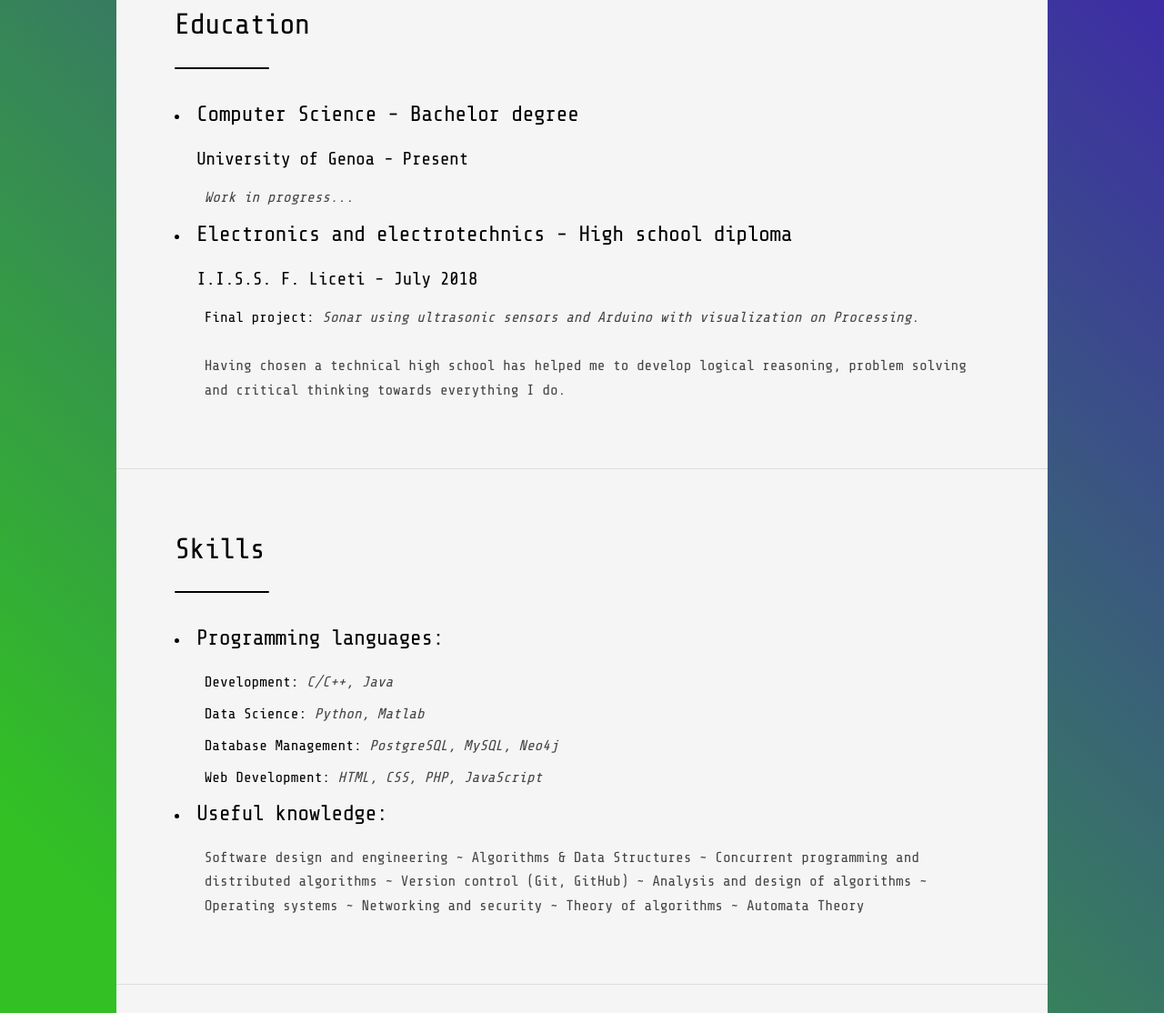
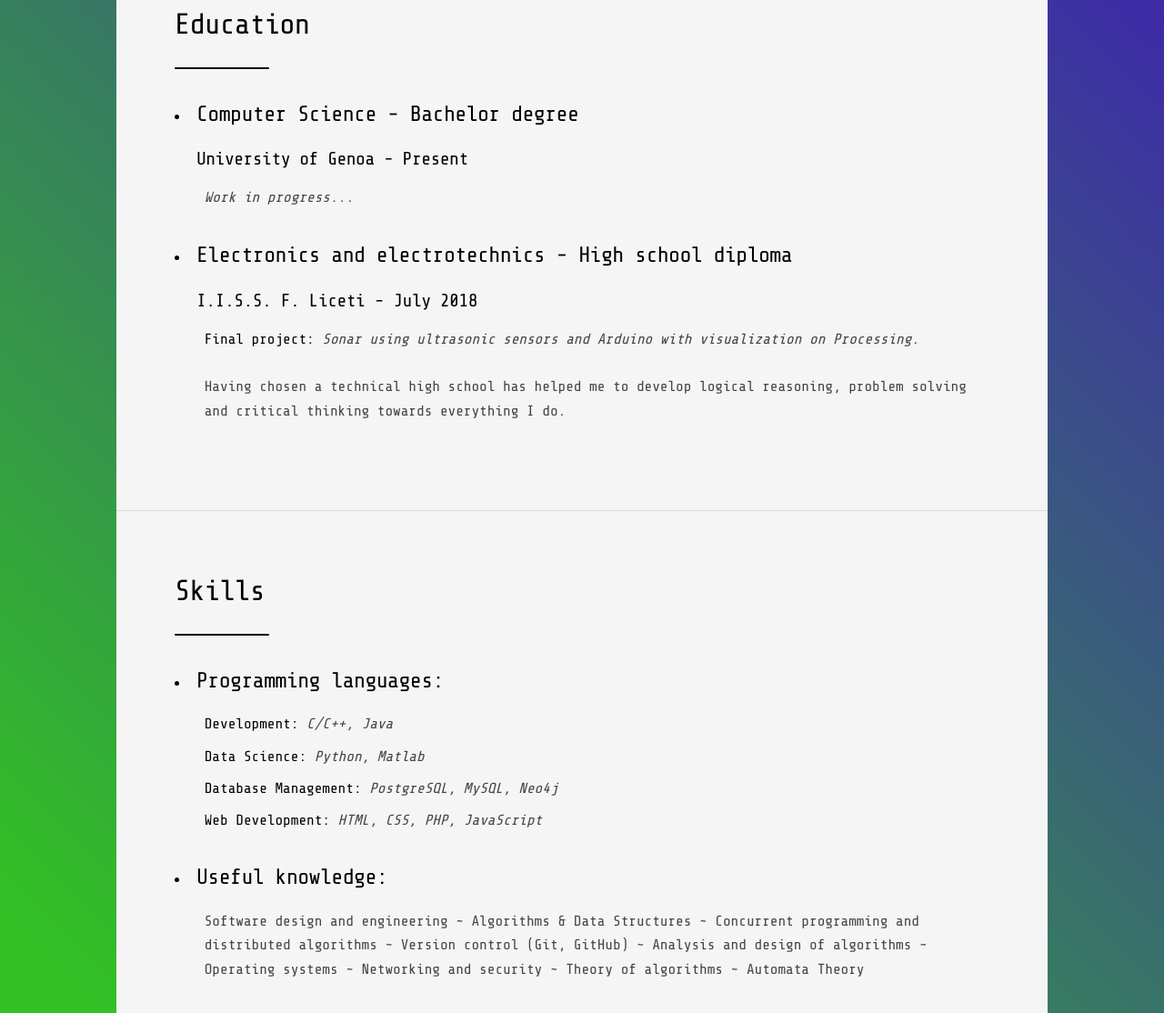
Before and after one commit to xDiste/xDiste.github.io, a plain HTML site: page index.html in a window 1280 px wide. Shown: the part 852-1966 px from the top of the page at 91% size. Drawn offline with nearby package versions, Linux system fonts and the light colour scheme.

Commit message:
Update main.css

```diff
--- a/assets/css/main.css
+++ b/assets/css/main.css
@@ -3357,6 +3357,10 @@ input, select, textarea {
 			margin: 1%;
 		}
 
+		#main li{
+			margin-bottom: 2em;
+		}
+
 		#main h1, #main h2, #main h3, #main h4, #main h5, #main h6 {
 			color: #000000;
 		}
```
